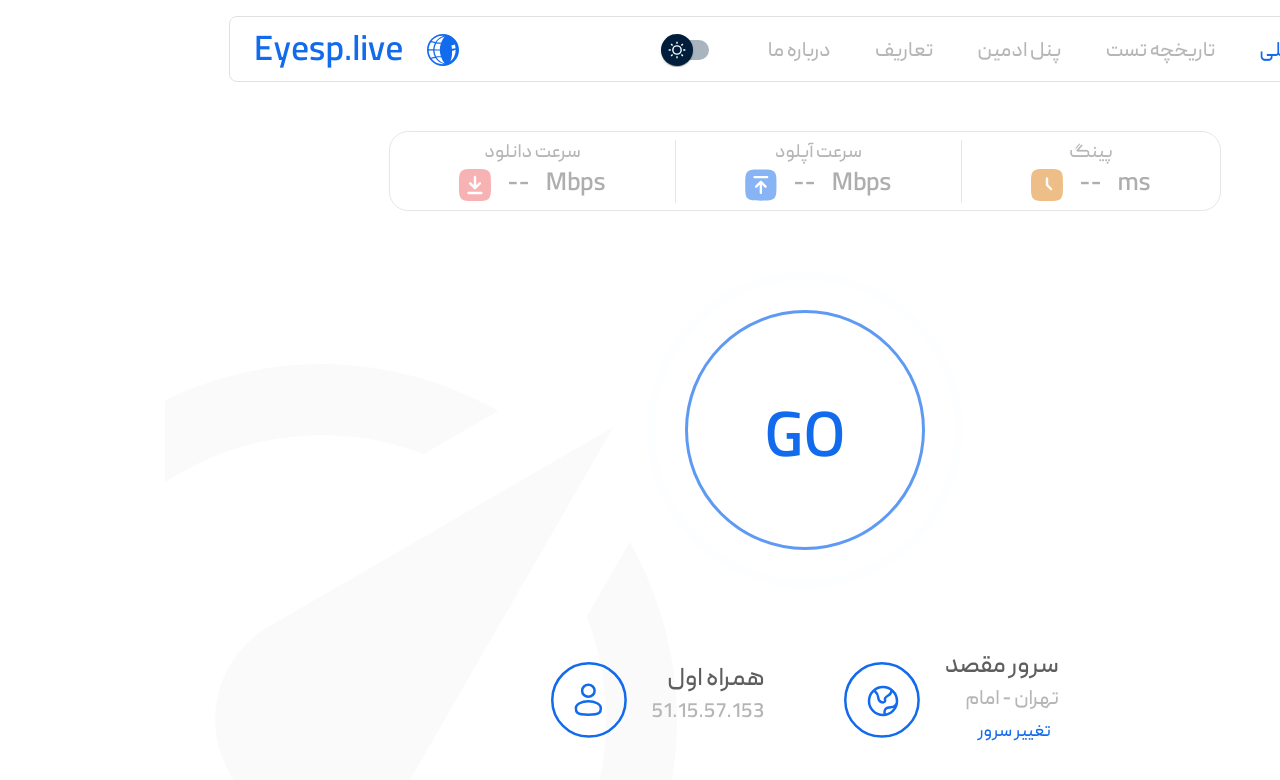
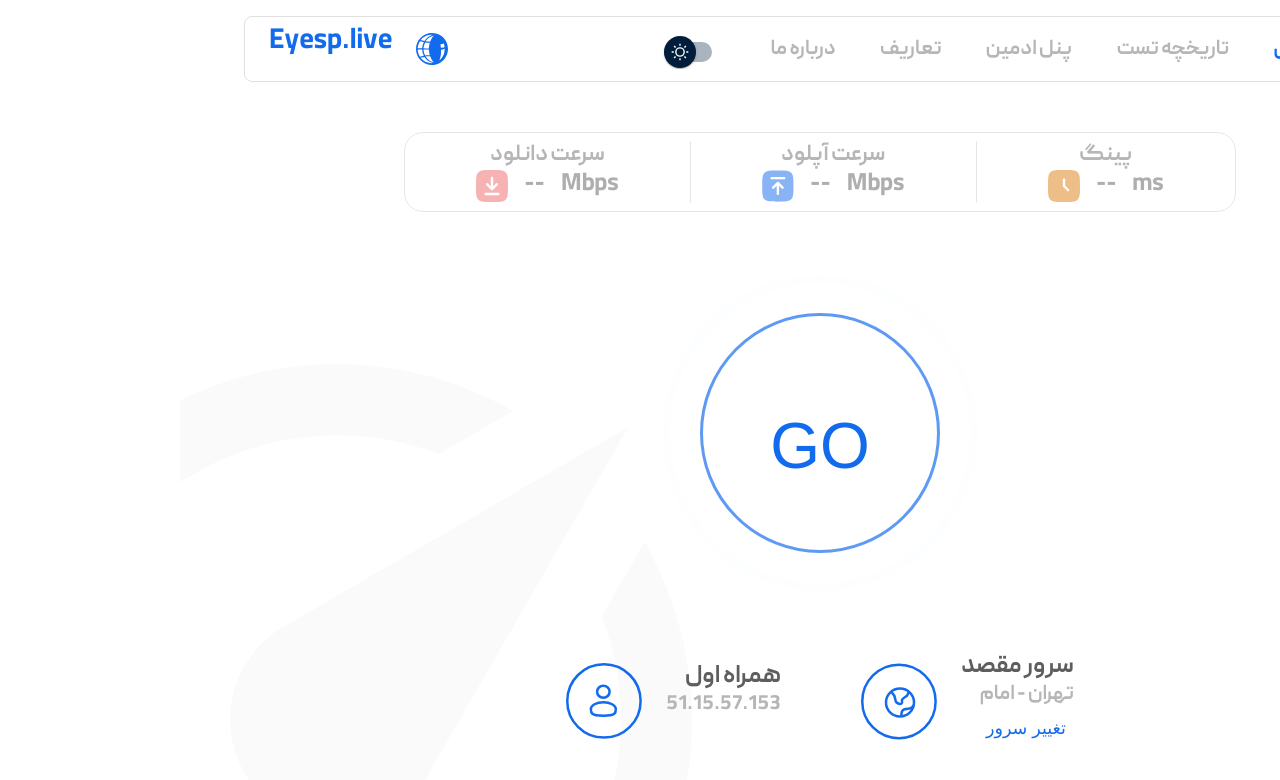
Before and after one commit to Raika-Company/eyesp-v1, a React (Vite) app in the folder client-app/: page / in a window 1280 px wide. Shown: the top 780 px of the page. Built offline with nearby package versions, Linux system fonts and the light colour scheme.

Commit message:
style: make palette typography standard

```diff
--- a/client-app/src/app/Palette.js
+++ b/client-app/src/app/Palette.js
@@ -1,16 +1,6 @@
 import {
   createTheme
 } from "@mui/material";
-
-/**
- * Common typography settings.
- * @type {Object}
- */
-const commonTypography = {
-  fontFamily: "Peyda",
-  fontStyle: "normal",
-  lineHeight: "normal",
-};
 
 /**
  * Create typography style with given font size and weight.
@@ -20,9 +10,10 @@ const commonTypography = {
  * @param {number} fontWeight - The font weight.
  * @returns {Object} A typography style object.
  */
-const createTypography = (fontSize) => ({
-  ...commonTypography,
-  fontSize,
+const createTypography = (fontSize, fontFamily,) => ({
+  fontSize: fontSize,
+  fontFamily: fontFamily,
+
 });
 
 /**
@@ -31,25 +22,16 @@ const createTypography = (fontSize) => ({
  */
 const baseTheme = {
   typography: {
-    h1: createTypography("clamp(1.3rem,1.3rem + 3vw, 2.2rem)"),
-    h2: createTypography("clamp(1rem,1rem + 3vw, 1.6rem)"),
-    h3: createTypography("clamp(1rem,1rem + 3vw, 1.3rem)"),
-    h4: createTypography("clamp(1rem,1rem + 3vw, 1.2rem)"),
-    h5: createTypography("clamp(0.5rem,0.5rem + 3vw, 1.1rem)"),
-    h6: createTypography("clamp(0.8rem,1rem + 3vw, 1rem)"),
-    body1: {
-      ...commonTypography,
-      textAlign: "right",
-      textLeadingTrim: "both",
-      textEdge: "cap",
-      fontSize: "1.51394rem",
-    },
-    body2: {
-      fontFamily: "Peyda, sans-serif",
-      fontSize: 16,
-    },
-    subtitle1: createTypography("clamp(0.4rem,0.4rem + 3vw, 1.6rem)"),
-    subtitle2: createTypography("clamp(0.01rem,0.01rem + 3vw, 1.3rem)"),
+    h1: createTypography("clamp(1.5rem,1rem + 1vw, 4rem)", "PeydaBold"),
+    h2: createTypography("clamp(1.125rem, 0.75rem + 1vw, 3rem)", "PeydaBold"),
+    h3: createTypography("clamp(1.125rem, 0.5rem + 1vw, 2.5rem)", "PeydaBold"),
+    h4: createTypography("clamp(1rem, 1rem + 0.5vw, 1.875rem)", "PeydaBold"),
+    h5: createTypography("clamp(1rem, 0.5rem + 0.5vw, 1.875rem)", "PeydaSemibold"),
+    h6: createTypography("clamp(1rem, 1vw, 1.5rem)", "PeydaSemibold"),
+    body1: createTypography("clamp(1rem, 0.1rem + 0.8vw, 1.5rem)", "PeydaRegular"),
+    body2: createTypography("clamp(0.9rem, 0.8vw, 1.2rem)", "Peyda"),
+    subtitle1: createTypography("clamp(0.8rem, 0.5vw, 1rem)", "Peyda"),
+    subtitle2: createTypography("clamp(0.81rem, 0.5vw, 1rem)", "PeydaLight"),
     button: createTypography("clamp(0.6rem,0.6rem + 3vw, 1.1rem)"),
     caption: createTypography("1.65rem"),
     overline: createTypography("clamp(1rem,1rem + 3vw,0.5rem)"),
```
